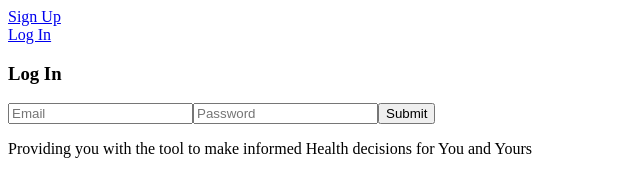
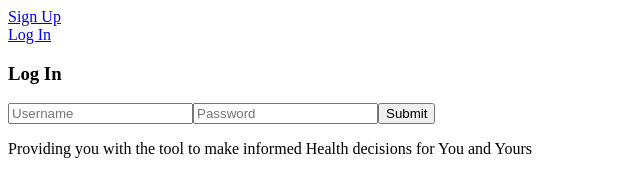
Before and after one commit to PhilIverson/TrePhiSco, a React (Create React App) app in the folder client/: page /login in a window 1280 px wide. Shown: the top 193 px of the page, without its empty margins (0-640 px from the left). Built offline with nearby package versions, Linux system fonts and the light colour scheme; no server answers.

Commit message:
changed email to username

```diff
--- a/client/src/Auth/Login.js
+++ b/client/src/Auth/Login.js
@@ -47,7 +47,7 @@ class LoginForm extends Component {
                         value={this.state.username}
                         name="username"
                         type="text"
-                        placeholder="Email"
+                        placeholder="Username"
                     />
                     <input
                         onChange={this.handleChange}
```
